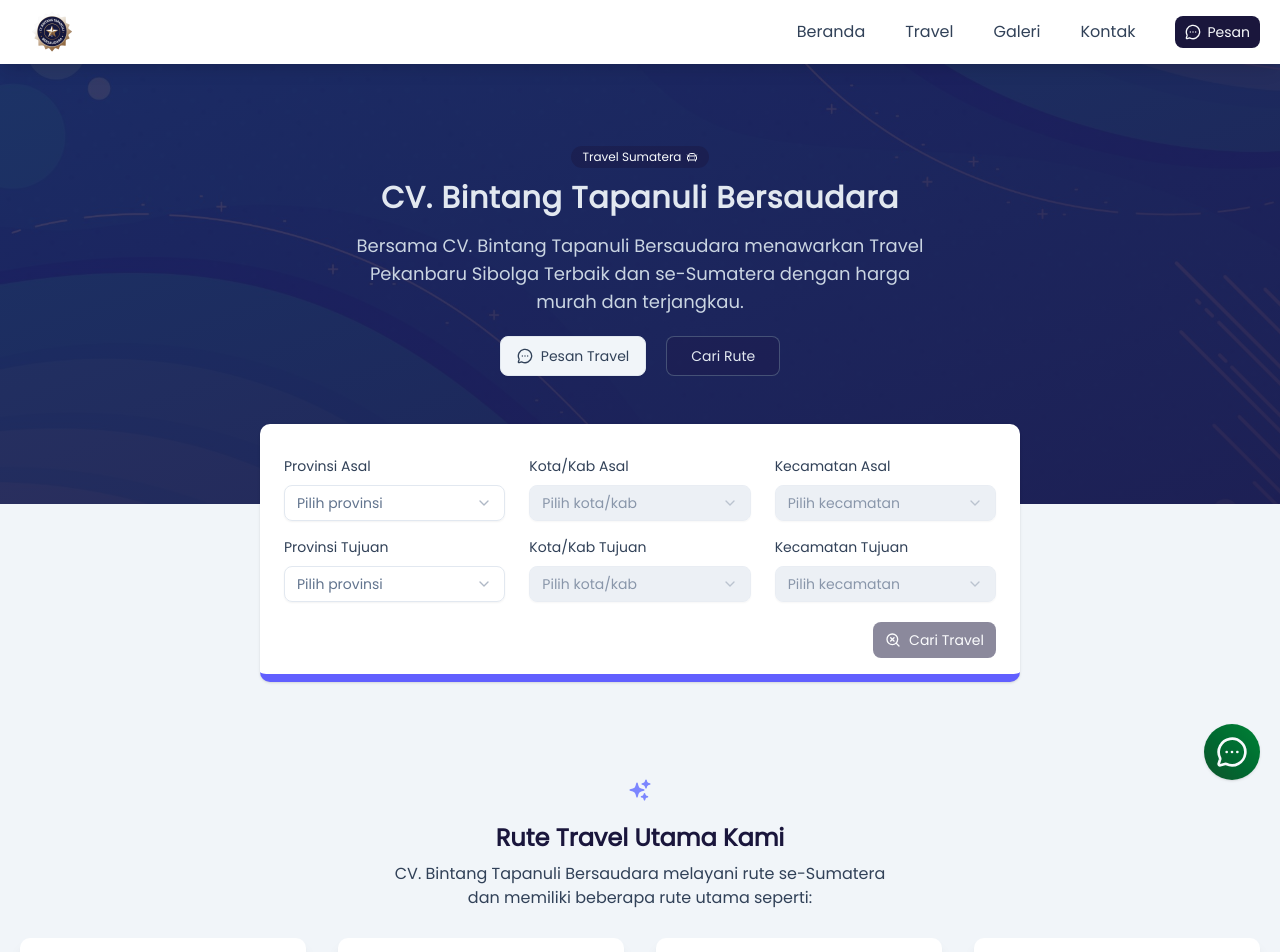
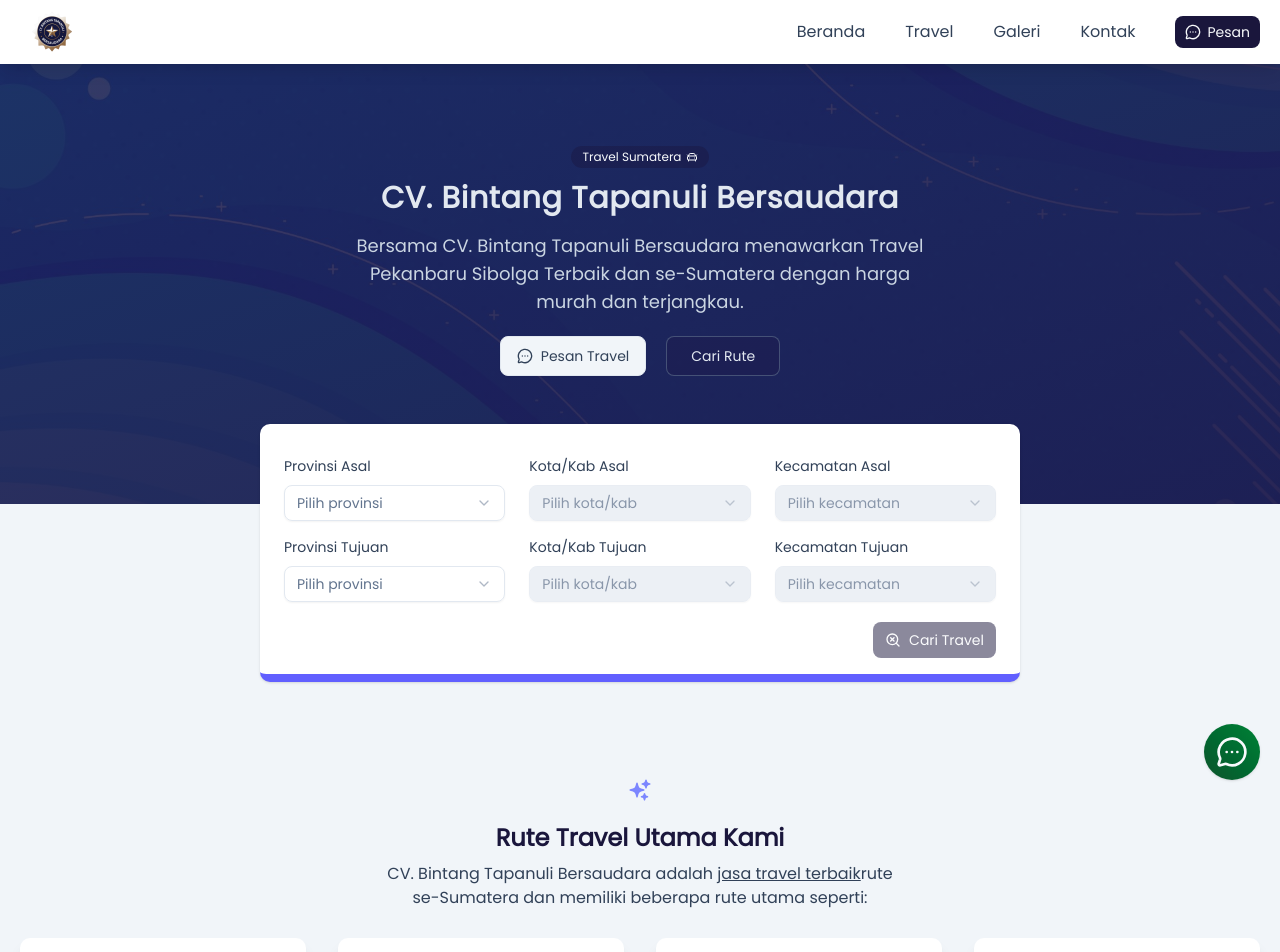
Before and after one commit to jasa-web-2000/bintangtapanulibersaudara.com, a Next.js app: page / in a window 1280 px wide. Shown: the top 952 px of the page. Built offline with nearby package versions, Linux system fonts and the light colour scheme; grey boxes are pictures that could not be loaded.

Commit message:
malas ngoding, paham 🖐

```diff
--- a/src/components/Footer.tsx
+++ b/src/components/Footer.tsx
@@ -65,6 +65,7 @@
             <div className="sm:col-span-1 md:col-span-4">
               <h3 className="light">Kontak</h3>
               <Link
+                target="_blank"
                 className="bg-gradient-to-bl hover:from-green-600 hover:to-green-800 from-green-700 to-green-900 rounded-full fixed right-5 bottom-5 p-3 shadow z-[999] hover:rotate-12 duration-300"
                 href={whatsapp()}
                 title="whatsapp">
--- a/src/components/SubTitle.tsx
+++ b/src/components/SubTitle.tsx
@@ -6,7 +6,7 @@
   type,
 }: {
   subTitle: string;
-  paragraph?: string;
+  paragraph?: string | React.ReactNode;
   type?: string;
 }) {
   return (
--- a/src/components/travel/Travel.tsx
+++ b/src/components/travel/Travel.tsx
@@ -3,6 +3,7 @@
 import { SubTitle, TravelGrid, TravelGridItem } from "@/components";
 import { appConfig } from "@/lib";
 import { Location } from "@/types";
+import Link from "next/link";
 
 interface Data {
   origin: Location | null;
@@ -14,7 +15,18 @@
     <div className="my-container">
       <SubTitle
         subTitle="Rute Travel Utama Kami"
-        paragraph={`${appConfig.APP_NAME} melayani rute se-Sumatera dan memiliki beberapa rute utama seperti:`}
+        paragraph={
+          <>
+            {appConfig.APP_NAME} adalah{" "}
+            <Link
+              className="underline"
+              href="https://jasatravel.web.id"
+              title="jasa travel terbaik">
+              jasa travel terbaik
+            </Link>
+            rute se-Sumatera dan memiliki beberapa rute utama seperti:
+          </>
+        }
       />
       <TravelGrid>
         {data
```
